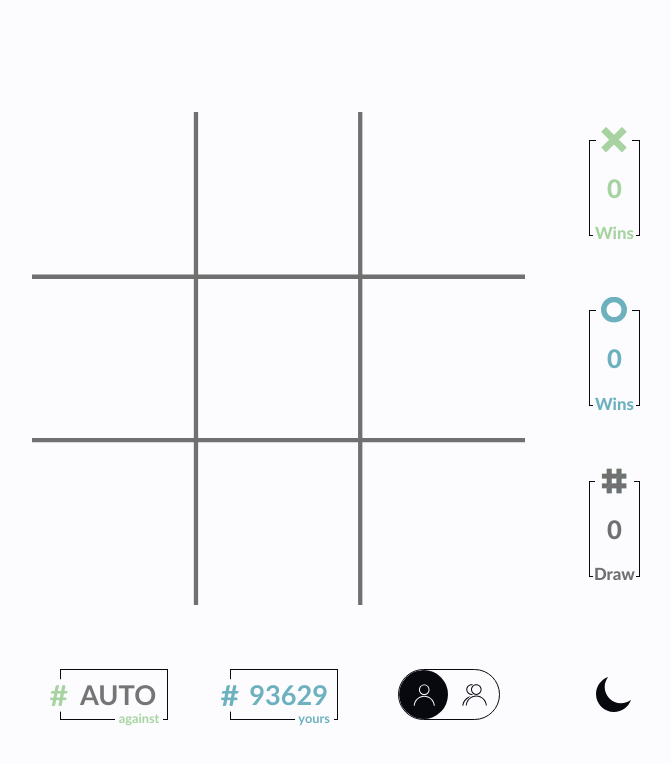
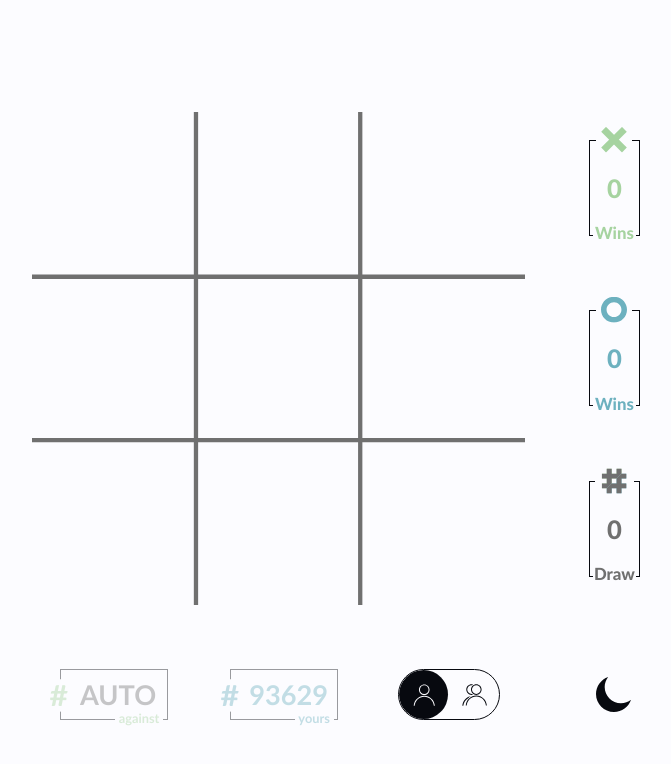
Before and after one commit to HediMuhamad/tica-taca-toe, a Next.js app: page / in a window 1280 px wide. Shown: the top 764 px of the page, without its empty margins (320-991 px from the left). Built offline with nearby package versions, Linux system fonts and the light colour scheme.

Commit message:
bug fixed in IdComponent
The component should be disbaled when gaming-mode is single-player, but it wasn't

```diff
--- a/components/id-component/id-component.js
+++ b/components/id-component/id-component.js
@@ -2,7 +2,7 @@ import styles from '../../styles/id-component.module.scss'
 
 const IdComponent = (props) => {
 
-	const { name, value, setValue, markerType } = props;
+	const { name, value, setValue, markerType, playingMode } = props;
 
 	const valueHandler = (event) => {
 		let value = event.target.value;
@@ -16,10 +16,10 @@ const IdComponent = (props) => {
 		!isValueContainsLetter ? setValue(value) : null;
 	}
 
-
+	console.log(playingMode);
 
 	return(
-		<div className={styles.idField} idtype={markerType}>
+		<div className={styles.idField} idtype={markerType} playingmode={playingMode}>
 			<div className={styles.hashSymbol}>#</div>
 			<div className={styles.borderContainer}>
 				<div className={styles.idValueContainer}>
--- a/components/settings-component/settings-component.js
+++ b/components/settings-component/settings-component.js
@@ -7,7 +7,7 @@ import IdComponent from '../id-component/id-component';
 
 const SettingsComponent = () => {
 
-	const { props: {yourId, againstId}, actions: {setAgainstId} } = useContext(SettingsContext);
+	const { props: {yourId, againstId, playingMode}, actions: {setAgainstId} } = useContext(SettingsContext);
 	const { props: {markerType} } = useContext(AppContext);
 
 	const markerTypeCondition = markerType==="X";
@@ -32,7 +32,7 @@ const SettingsComponent = () => {
 		<div className={styles.settingsContainer}>
 			{
 				IdComponentsData.map((data, i)=>{
-					return <IdComponent name={data.name} value={data.value} setValue={data.setValue} markerType={data.markerType} key={i}/>
+					return <IdComponent name={data.name} value={data.value} setValue={data.setValue} markerType={data.markerType} playingMode={playingMode} key={i}/>
 				})
 			}
 			<GameModeComponent/>
--- a/styles/id-component.module.scss
+++ b/styles/id-component.module.scss
@@ -1,4 +1,14 @@
-.idField[idtype="O"] {
+.idField {
+
+	display: flex;
+	justify-items: center;
+	align-items: center;
+
+	position: relative;
+
+	transition: 0.25s ease-in-out;
+
+	&[idtype="O"] {
 		color: var(--my-blue) !important;
 		.borderContainer > .idValueContainer > .idValue {
 			&::selection{
@@ -10,7 +20,7 @@
 		}
 	}
 
-.idField[idtype="X"] {
+	&[idtype="X"] {
 		color: var(--my-green) !important;
 		.borderContainer > .idValueContainer > .idValue {
 			&::selection{
@@ -22,15 +32,10 @@
 		}
 	}
 
-.idField {
-
-	display: flex;
-	justify-items: center;
-	align-items: center;
-
-	position: relative;
-
-	transition: 0.25s ease-in-out;
+	&[playingmode="singlePlayer"]{
+		opacity: 0.4;
+		pointer-events: none;
+	}
 
 	.hashSymbol {
 		display: flex;
```
Lines whose indentation alone changed are shown as unchanged.
